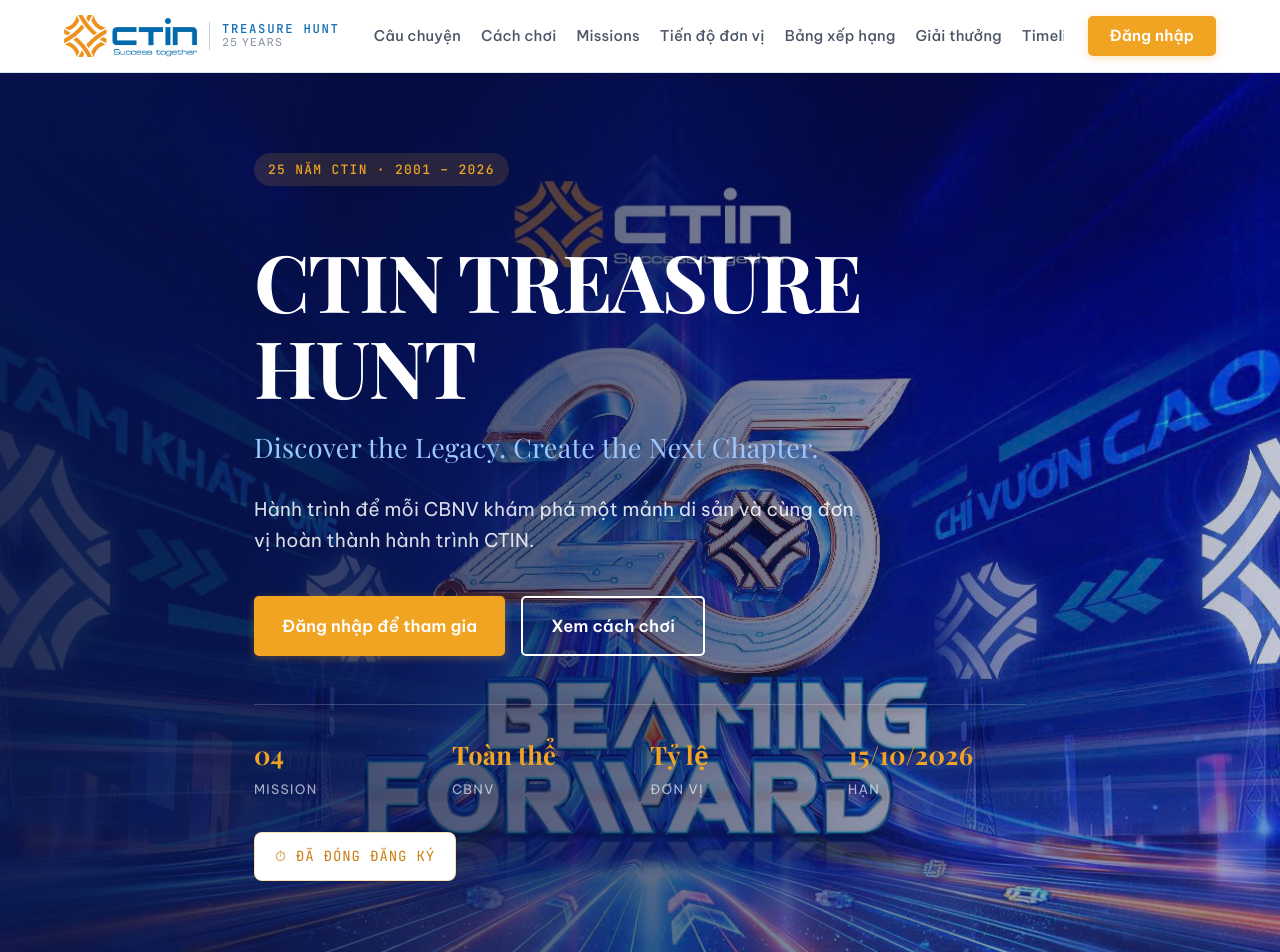
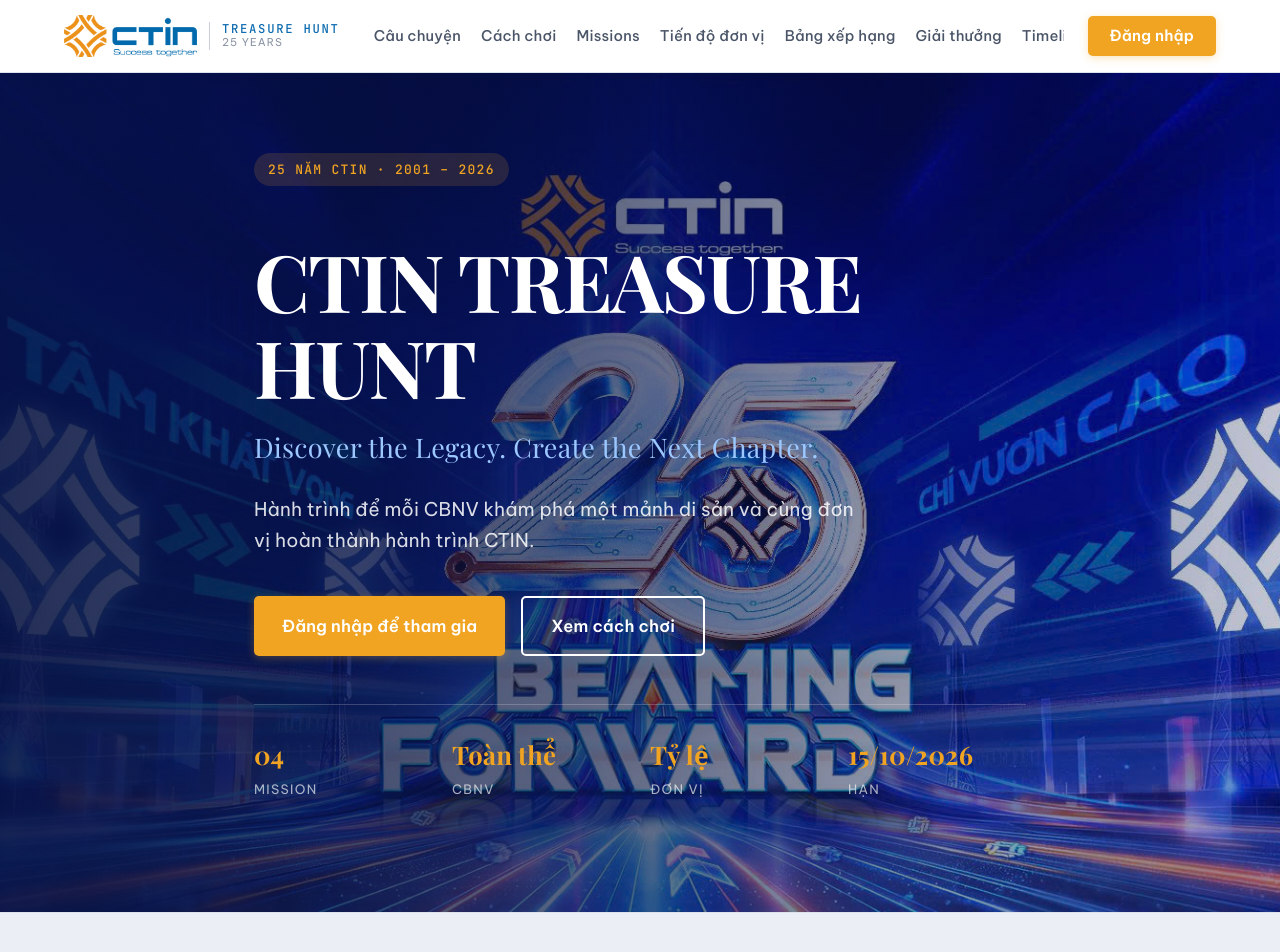
Before and after one commit to cuongmn16/landingPage_FE, a React (Vite) app: page / in a window 1280 px wide. Shown: the top 952 px of the page. Built offline with nearby package versions, Linux system fonts and the light colour scheme; no server answers.

Commit message:
remove closed registration badge

```diff
--- a/src/components/home/HeroSection.jsx
+++ b/src/components/home/HeroSection.jsx
@@ -4,32 +4,10 @@ import { HERO, CONFIG, fmtDate } from '../../data/appData';
 import { auth } from '../../services/api';
 
 export default function HeroSection() {
-  const [timeLeft, setTimeLeft] = useState('');
-  const [isClosed, setIsClosed] = useState(false);
   const [isLoggedIn, setIsLoggedIn] = useState(auth.isLoggedIn());
 
   useEffect(() => {
     setIsLoggedIn(auth.isLoggedIn());
-  }, []);
-
-  useEffect(() => {
-    const deadline = new Date(CONFIG.registerDeadline).getTime();
-    function tick() {
-      const diff = deadline - Date.now();
-      if (diff <= 0) {
-        setIsClosed(true);
-        setTimeLeft('⏱ Đã đóng đăng ký');
-        return;
-      }
-      const d = Math.floor(diff / 86400000);
-      const h = Math.floor((diff % 86400000) / 3600000);
-      const m = Math.floor((diff % 3600000) / 60000);
-      const s = Math.floor((diff % 60000) / 1000);
-      setTimeLeft(`${d} ngày ${String(h).padStart(2, '0')}:${String(m).padStart(2, '0')}:${String(s).padStart(2, '0')}`);
-    }
-    tick();
-    const timer = setInterval(tick, 1000);
-    return () => clearInterval(timer);
   }, []);
 
   return (
@@ -66,14 +44,6 @@ export default function HeroSection() {
           <div className="hero__stat"><span className="hero__stat-value">Tỷ lệ</span><span className="hero__stat-label">Đơn vị</span></div>
           <div className="hero__stat"><span className="hero__stat-value">{fmtDate(CONFIG.registerDeadline)}</span><span className="hero__stat-label">Hạn</span></div>
         </div>
-
-        <div className={`hero__countdown ${isClosed ? 'is-closed' : ''}`} id="heroCountdown" aria-live="polite">
-          {isClosed ? (
-            '⏱ Đã đóng đăng ký'
-          ) : (
-            <>⏱ Còn lại: <strong>{timeLeft}</strong></>
-          )}
-        </div>
       </div>
     </section>
   );
```
